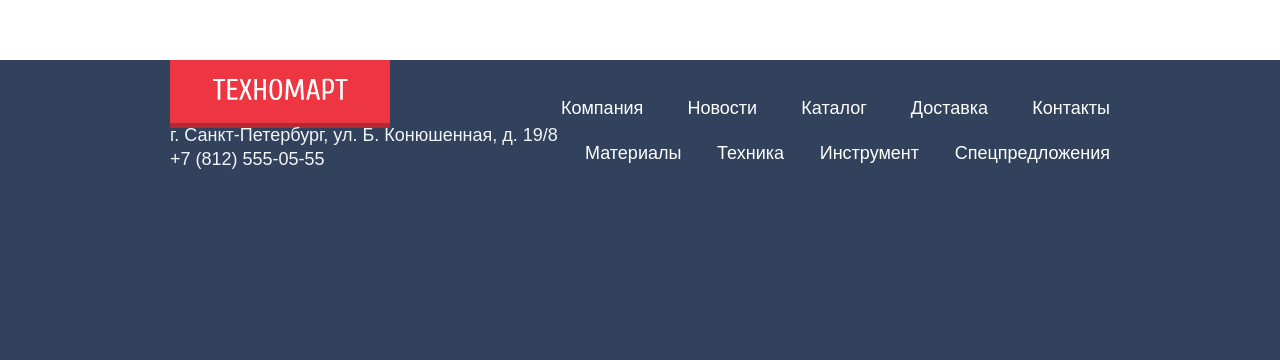
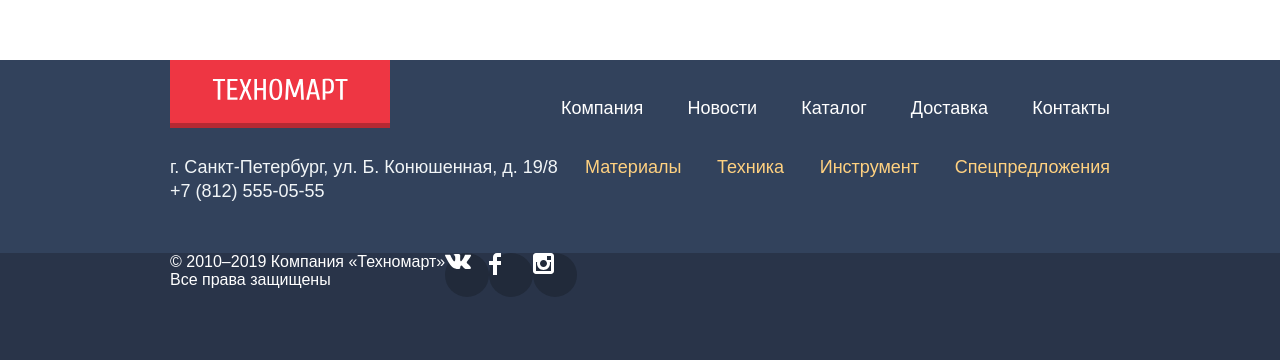
Before and after one commit to maskyy/technomart, a plain HTML site: page index.html in a window 1280 px wide. Shown: the part 2836-3196 px from the top of the page. Drawn offline with Linux system fonts and the light colour scheme; a web font is replaced by a local one.

Commit message:
TODO footer bottom

```diff
--- a/assets/css/general.css
+++ b/assets/css/general.css
@@ -33,6 +33,7 @@ a {
     --another-blue: #293449;
     --another-blue-2: #32425c;
     --another-blue-3: #161d29;
+    --another-blue-4: #212a3a;
 
     --shadow-down: inset 0 -5px;
 }
--- a/assets/css/style.css
+++ b/assets/css/style.css
@@ -257,7 +257,7 @@ li {
 
 .footer {
     background: var(--another-blue-2);
-    height: 300px;
+    height: 300px; /* FIXME */
 }
 
 /* Логотип, верх навигации */
@@ -281,10 +281,26 @@ li {
 }
 
 .footer-nav li {
-    padding-top: 33px;
+    margin-top: 33px;
+}
+
+.footer-nav li a:hover,
+.footer-nav-bottom li a:hover {
+    text-decoration: underline;
+}
+
+.footer-nav li a:active,
+.footer-nav-bottom li a:active {
+    opacity: 0.5;
+    text-decoration: none;
 }
 
 /* Второй ряд (контакты и навигация) */
+.footer-middle {
+    align-items: flex-start;
+    margin: 32px auto 50px;
+}
+
 .footer-contacts {
     color: var(--basic-background);
 }
@@ -295,7 +311,34 @@ li {
     width: 525px;
 }
 
-.footer-nav-bottom li {
+
+.footer-nav-bottom li a {
     color: var(--special-yellowlight);
-    padding-top: 12px;
 }
+
+/* Третий ряд (копирайт, соцсети, автор) */
+.footer-dark {
+    background: var(--another-blue);
+}
+
+.footer-bottom {
+    display: flex;
+    height: 107px; /* FIXME */
+    margin: auto;
+    width: 940px;
+}
+
+.copyright {
+    color: #fff;
+}
+
+.social-buttons {
+    display: flex;
+}
+
+.social-buttons li {
+    background: var(--another-blue-4);
+    border-radius: 50%;
+    height: 44px;
+    width: 44px;
+}
--- a/index.html
+++ b/index.html
@@ -116,8 +116,18 @@
                 <li><a href="#" class="paragraph-2">Спецпредложения</a></li>
             </ul>
         </div>
-        <div class="footer-bottom">
-
+        <div class="footer-dark">
+            <div class="footer-bottom">
+                <p class="copyright paragraph-3">
+                    © 2010–2019 Компания «Техномарт»<br>
+                    Все права защищены
+                </p>
+                <ul class="social-buttons">
+                    <li><a href="#"><img src="assets/images/icons/social/vk.svg" alt="VK"></a></li>
+                    <li><a href="#"><img src="assets/images/icons/social/fb.svg" alt="FB"></a></li>
+                    <li><a href="#"><img src="assets/images/icons/social/insta.svg" alt="INST"></a></li>
+                </ul>
+            </div>
         </div>
     </footer>
 </body>
```
Also changed, not shown: assets/images/icons/social/fb.svg (added), assets/images/icons/social/insta.svg (added), assets/images/icons/social/vk.svg (added).
